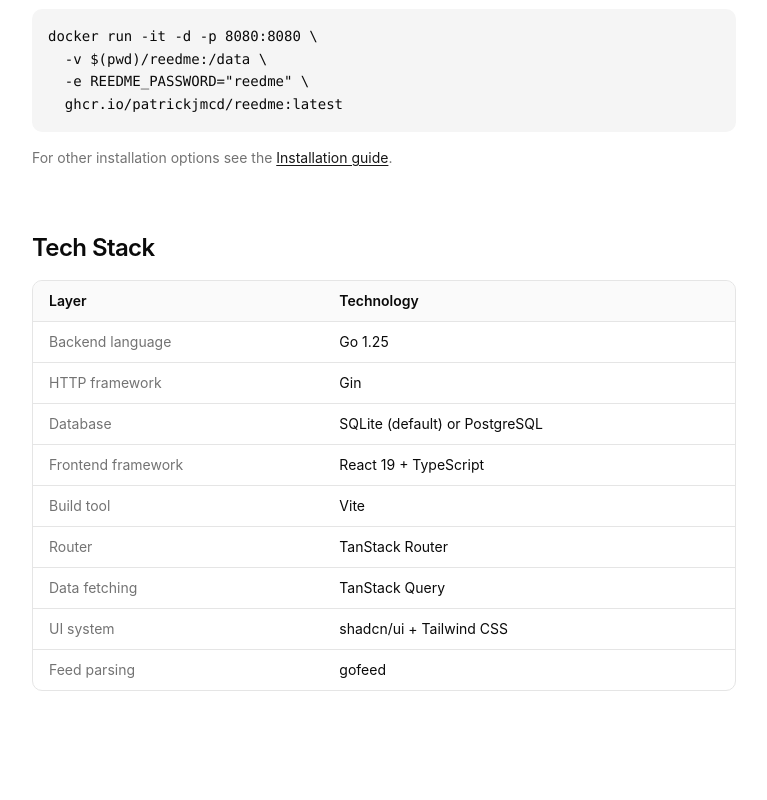
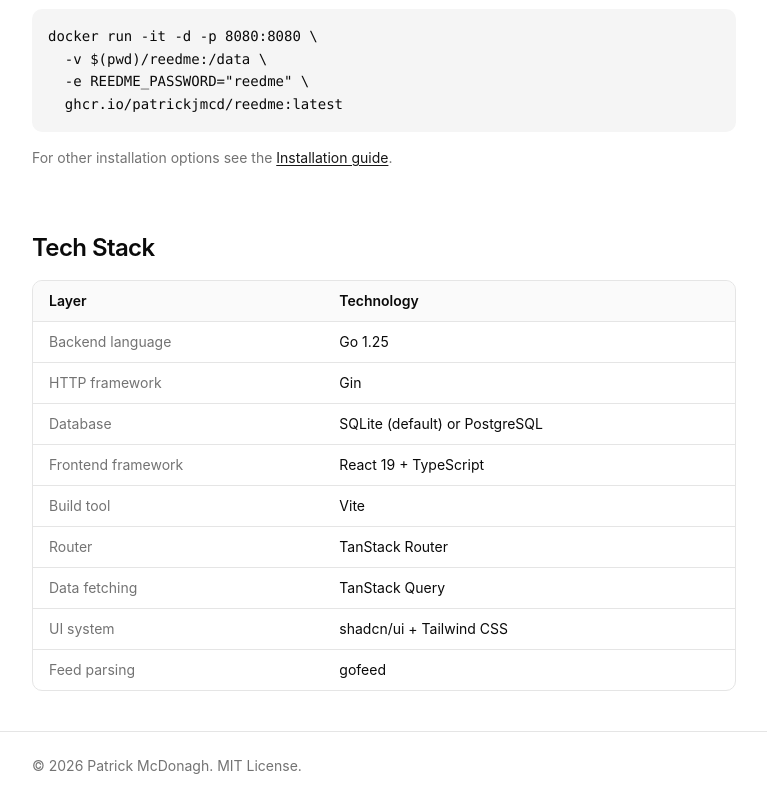
Before and after one commit to patrickjmcd/reedme.dev, a React (Vite) app: page / in a window 1280 px wide. Shown: the part 1187-1987 px from the top of the page, without its empty margins (368-1135 px from the left). Before the commit the page ends 1918 px from the top, so only its background shows below. Built offline with nearby package versions, Linux system fonts and the light colour scheme.

Commit message:
fix: add copyright

```diff
--- a/src/App.tsx
+++ b/src/App.tsx
@@ -54,6 +54,11 @@
         <div className="max-w-3xl mx-auto px-4 sm:px-8 py-10">
           <PageContent page={page} onNavigate={navigate} />
         </div>
+        <footer className="border-t border-border">
+          <div className="max-w-3xl mx-auto px-4 sm:px-8 py-6 text-sm text-muted-foreground">
+            © {new Date().getFullYear()} Patrick McDonagh. MIT License.
+          </div>
+        </footer>
       </main>
     </div>
   );
```
